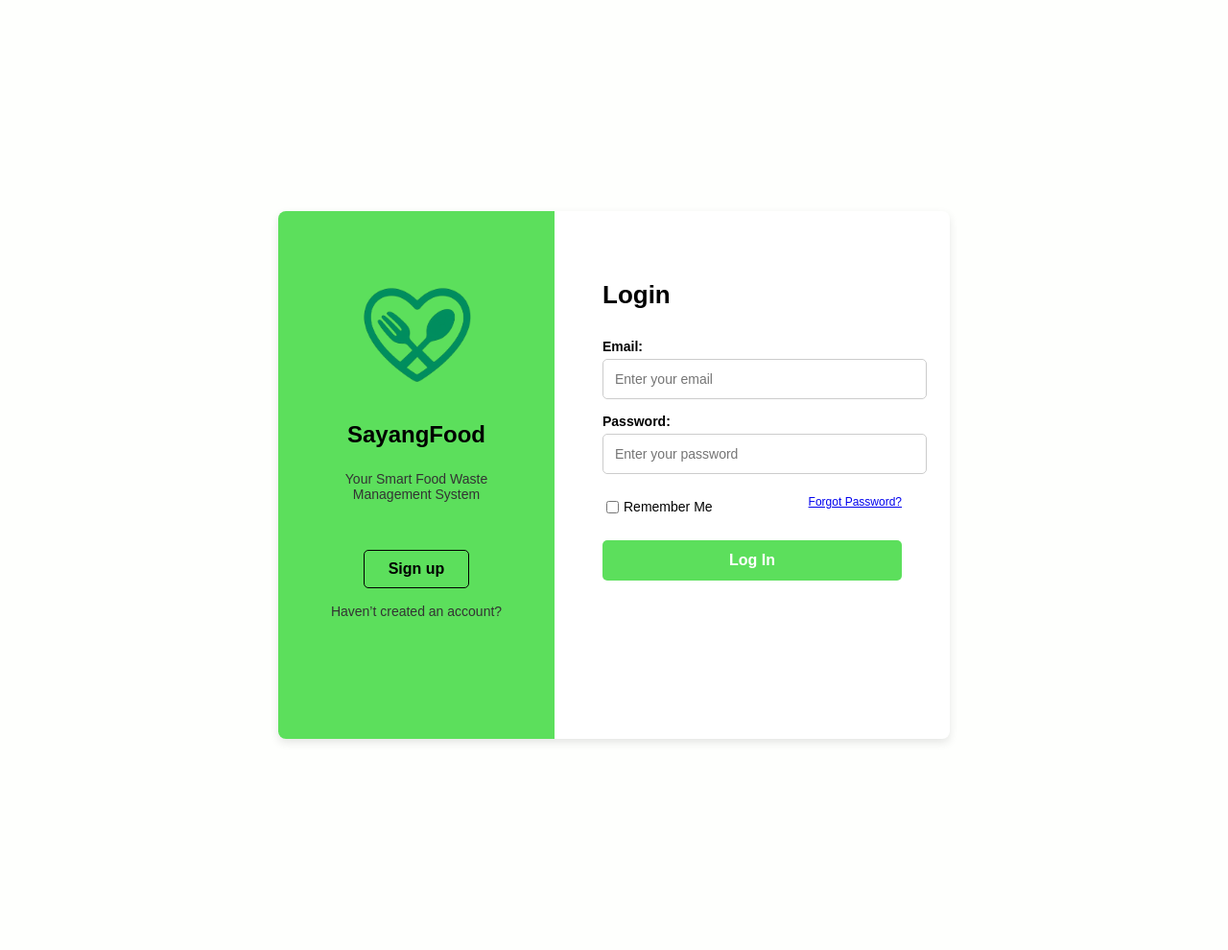
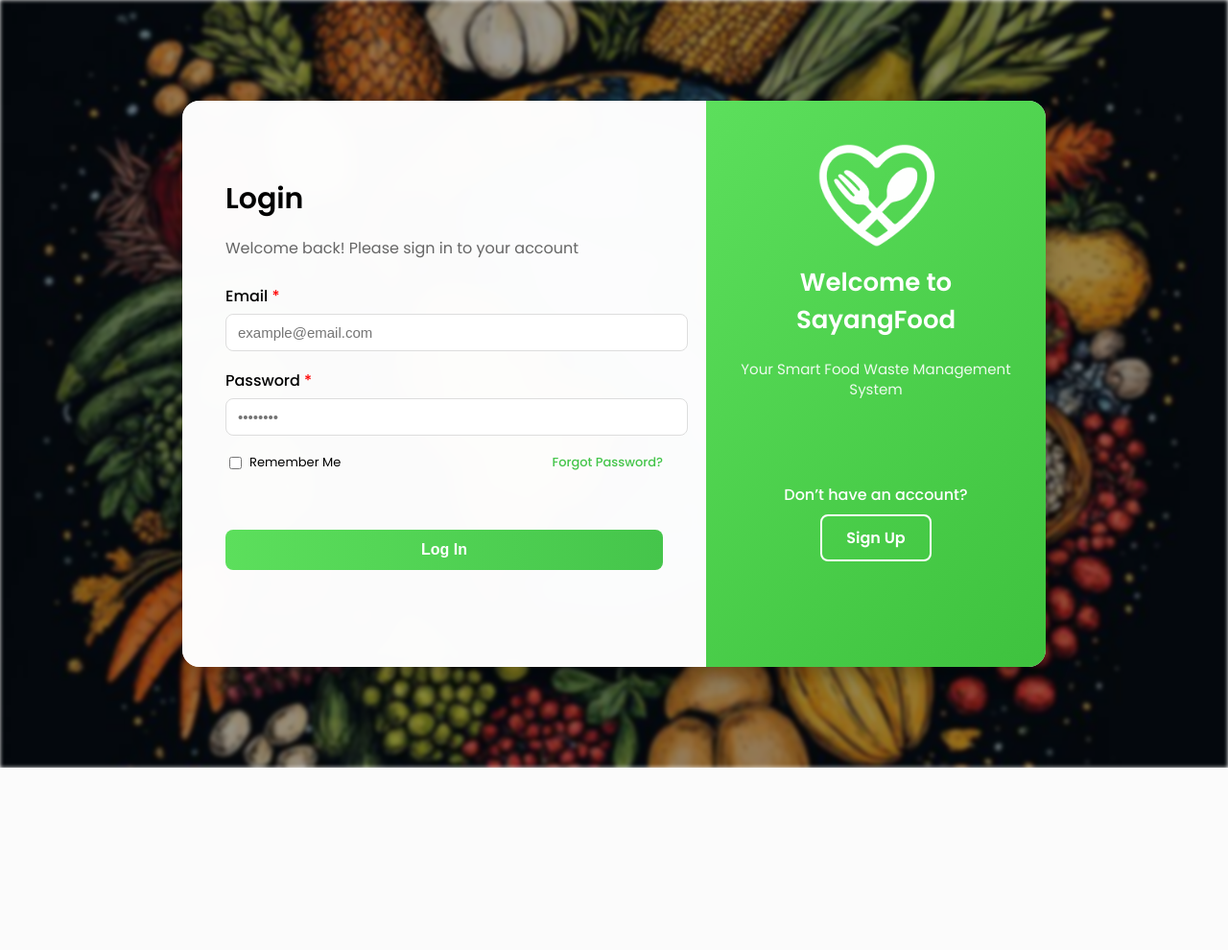
Before and after one commit to XinYou0910/SayangFood, a PHP site: page /SayangFood/login.html in a window 1280 px wide. Shown: the whole page at 96% size. After the commit the page ends 800 px from the top, so only its background shows below. Run offline with PHP 8.4, Linux system fonts and the light colour scheme.

Commit message:
Design the background and style of the login and register page

```diff
--- a/login.css
+++ b/login.css
@@ -1,138 +1,214 @@
+/* ============================
+   Base & Background
+============================ */
 body {
   margin: 0;
-  font-family: Arial, sans-serif;
-  background-color: #fefffd; /* light green background */
+  font-family: "Poppins", sans-serif;
+  background-color: #f9f9f9;
+  overflow: hidden;
 }
 
-.container {
-  width: 700px;
-  height: 550px;
-  margin: 220px auto;
-  display: flex;
-  background: #fff;
-  border-radius: 8px;
-  overflow: hidden;
-  box-shadow: 0 4px 10px rgba(0,0,0,0.1);
+.background {
+  position: fixed;
+  top: 0;
+  left: 0;
+  width: 100%;
+  height: 100%;
+  background: url("pic/backgound_1.jpg") center/cover no-repeat;
+  filter: brightness(0.6) blur(2px);
+  z-index: -1;
 }
 
-/* Left side */
-.left {
-  flex: 1;
-  background: #5cdf5c;
+/* ============================
+   Layout
+============================ */
+.container {
   display: flex;
-  flex-direction: column;
   justify-content: center;
   align-items: center;
-  padding: 40px;
-  text-align: center;
+  height: 100vh;
 }
 
-/* Logo image styling */
-.logo {
-  width: 120px;
-  height: auto;
-  margin-bottom: 15px;
+.login-box {
+  display: flex;
+  width: 900px;
+  height: 590px;
+  background: rgba(255, 255, 255, 0.85); /* frosted look */
+  backdrop-filter: blur(10px);
+  border-radius: 18px;
+  box-shadow: 0 8px 25px rgba(0, 0, 0, 0.25);
+  overflow: hidden;
+  animation: fadeInUp 0.6s ease;
 }
 
-.left h2 {
-  margin: 20px 0 10px;
-  font-weight: bold;
+/* ============================
+   Left Section (Form)
+============================ */
+.form-section {
+  flex: 1.8;
+  padding: 60px 45px 30px;
+  background: rgba(255, 255, 255, 0.9);
+}
+
+.form-section h1 {
+  font-size: 30px;
+  margin-bottom: 10px;
   color: #000;
 }
 
-/* Adds spacing between title and signup button */
-.left p {
-  color: #333;
-  font-size: 14px;
-  margin-bottom: 50px; /* increased spacing here */
+.subtitle {
+  color: #666;
+  margin-bottom: 25px;
+  font-weight: 400;
 }
 
-.signup-btn {
-  display: inline-block;
-  padding: 10px 25px;
-  font-size: 16px;
-  font-weight: bold;
-  border: 1px solid #000;
-  background: #5cdf5c;
-  border-radius: 5px;
-  cursor: pointer;
-  text-decoration: none; /* remove underline for <a> */
-  color: #000;
-  transition: all 0.3s ease;
-  margin-bottom: 8px; /* small gap before small text */
+.form-group {
+  margin-bottom: 18px;
 }
 
-.signup-btn:hover {
-  background: #46b346;
-  color: #fff;
+.form-group label {
+  font-weight: 500;
+  margin-bottom: 6px;
+  display: block;
 }
 
-/* Small text below Sign Up button */
-.small-text {
-  margin-top: 8px;
-  font-size: small;
-  color: #333;
+.form-group span {
+  color: red;
 }
 
-/* Right side */
-.right {
-  flex: 1.5;
-  padding: 50px;
+.form-group input {
+  width: 100%;
+  padding: 10px 12px;
+  border-radius: 8px;
+  border: 1px solid #ddd;
+  background: rgba(255, 255, 255, 0.9);
+  outline: none;
+  font-size: 15px;
+  transition: all 0.3s ease;
 }
 
-.right h2 {
-  margin-bottom: 30px;
-  font-size: 26px;
-  font-weight: bold;
-}
-
-label {
-  display: block;
-  margin: 15px 0 5px;
-  font-weight: bold;
-  font-size: 14px;
-}
-
-input[type="email"],
-input[type="password"] {
-  width: 100%;
-  padding: 12px;
-  border: 1px solid #ccc;
-  border-radius: 5px;
-  font-size: 14px;
+.form-group input:focus {
+  border-color: #4cc94c;
+  box-shadow: 0 0 5px rgba(92, 223, 92, 0.4);
 }
 
 .options {
   display: flex;
   justify-content: space-between;
   align-items: center;
-  margin: 10px 0 20px;
-  font-size: 12px;
+  font-size: 13px;
+  margin-bottom: 20px;
 }
 
 .options label {
-  font-weight: normal;
   display: flex;
   align-items: center;
+  gap: 5px;
 }
 
-.options input {
-  margin-right: 5px;
+.options a {
+  color: #45c54b;
+  text-decoration: none;
+  font-weight: 500;
+}
+
+.options a:hover {
+  text-decoration: underline;
 }
 
 .login-btn {
+  margin-top: 40px;
   width: 100%;
+  background: linear-gradient(90deg, #5cdf5c, #45c54b);
+  color: #fff;
+  border: none;
+  border-radius: 8px;
   padding: 12px;
-  background: #5cdf5c; /* active green */
-  border: none;
-  border-radius: 5px;
-  color: #fff;
   font-size: 16px;
-  font-weight: bold;
+  font-weight: 600;
   cursor: pointer;
-  transition: background 0.3s ease;
+  transition: all 0.3s ease;
 }
 
 .login-btn:hover {
-  background: #46b346;
+  background: linear-gradient(90deg, #4cc94c, #3bb73b);
+  transform: translateY(-2px);
 }
+
+/* ============================
+   Right Section (Welcome)
+============================ */
+.side-section {
+  flex: 1.2;
+  background: linear-gradient(135deg, #5cdf5c, #3ec23e);
+  color: #fff;
+  display: flex;
+  flex-direction: column;
+  justify-content: space-between;
+  align-items: center;
+  text-align: center;
+  padding: 60px 25px;
+}
+
+.side-section .logo {
+  width: 130px;
+  margin-bottom: 85px;
+  margin-top: -20px;
+  filter: brightness(0) invert(1); /* ✅ make logo white */
+}
+
+.text-content {
+  margin-top: -150px;
+}
+
+.text-content h2 {
+  font-size: 26px;
+  font-weight: 600;
+}
+
+.text-content p {
+  font-size: 15px;
+  margin-top: 10px;
+  line-height: 1.4;
+  opacity: 0.9;
+}
+
+.signup-section {
+  margin-bottom: 50px;
+}
+
+.signup-section p {
+  margin-bottom: 8px;
+  font-weight: 500;
+}
+
+.signup-btn {
+  display: inline-block;
+  padding: 10px 25px;
+  border: 2px solid #fff;
+  border-radius: 8px;
+  color: #fff;
+  text-decoration: none;
+  font-weight: 600;
+  transition: all 0.3s ease;
+}
+
+.signup-btn:hover {
+  background: #fff;
+  color: #3ec23e;
+  transform: translateY(-2px);
+}
+
+/* ============================
+   Animation
+============================ */
+@keyframes fadeInUp {
+  from {
+    opacity: 0;
+    transform: translateY(40px);
+  }
+  to {
+    opacity: 1;
+    transform: translateY(0);
+  }
+}
--- a/login.html
+++ b/login.html
@@ -1,42 +1,54 @@
 <!DOCTYPE html>
 <html lang="en">
 <head>
-  <meta charset="UTF-8">
-  <meta name="viewport" content="width=device-width, initial-scale=1.0">
-  <title>Login</title>
-  <link rel="stylesheet" href="login.css">
+  <meta charset="UTF-8" />
+  <meta name="viewport" content="width=device-width, initial-scale=1.0" />
+  <title>Login - SayangFood</title>
+  <link rel="stylesheet" href="login.css" />
+  <link href="https://fonts.googleapis.com/css2?family=Poppins:wght@400;500;600&display=swap" rel="stylesheet">
 </head>
 <body>
+  <div class="background"></div>
+
   <div class="container">
-    <!-- Left Side -->
-    <div class="left">
-      <!-- Replace with your logo image -->
-      <img src="pic/Logo.png" alt="SayangFood Logo" class="logo">
-      <h2>SayangFood</h2>
-      <p>Your Smart Food Waste Management System</p>
+    <div class="login-box">
+      <!-- Left Login Form -->
+      <div class="form-section">
+        <h1>Login</h1>
+        <p class="subtitle">Welcome back! Please sign in to your account</p>
 
-      <!-- Sign Up button -->
-      <a href="register_page.html" class="signup-btn">Sign up</a>
-      <p class="small-text">Haven’t created an account?</p>
-    </div>
+        <form action="login.php" method="POST">
+          <div class="form-group">
+            <label>Email <span>*</span></label>
+            <input type="email" name="email" placeholder="example@email.com" required />
+          </div>
 
-    <!-- Right Side -->
-    <div class="right">
-      <h2>Login</h2>
-      <form action="login.php" method="POST">
-        <label for="email">Email:</label>
-        <input type="email" id="email" name="email" placeholder="Enter your email" required>
+          <div class="form-group">
+            <label>Password <span>*</span></label>
+            <input type="password" name="password" placeholder="••••••••" required />
+          </div>
 
-        <label for="password">Password:</label>
-        <input type="password" id="password" name="password" placeholder="Enter your password" required>
+          <div class="options">
+            <label><input type="checkbox" name="remember"> Remember Me</label>
+            <a href="forgot_password.html" class="forgot">Forgot Password?</a>
+          </div>
 
-        <div class="options">
-          <label><input type="checkbox" name="remember"> Remember Me</label>
-          <a href="forgot_password.html">Forgot Password?</a>
+          <button type="submit" class="login-btn">Log In</button>
+        </form>
+      </div>
+
+      <!-- Right Side -->
+      <div class="side-section">
+        <img src="pic/Logo.png" alt="SayangFood Logo" class="logo" />
+        <div class="text-content">
+          <h2>Welcome to SayangFood</h2>
+          <p>Your Smart Food Waste Management System</p>
         </div>
-
-        <button type="submit" class="login-btn">Log In</button>
-      </form>
+        <div class="signup-section">
+          <p>Don’t have an account?</p>
+          <a href="register_page.html" class="signup-btn">Sign Up</a>
+        </div>
+      </div>
     </div>
   </div>
 </body>
```
Also changed, not shown: register_page.css (+143 -73 lines), register_page.html (+27 -21 lines), pic/backgound_1.jpg (added), pic/idaflw_landscape_en2-aspect-ratio-2000-1200.jpg (added).
